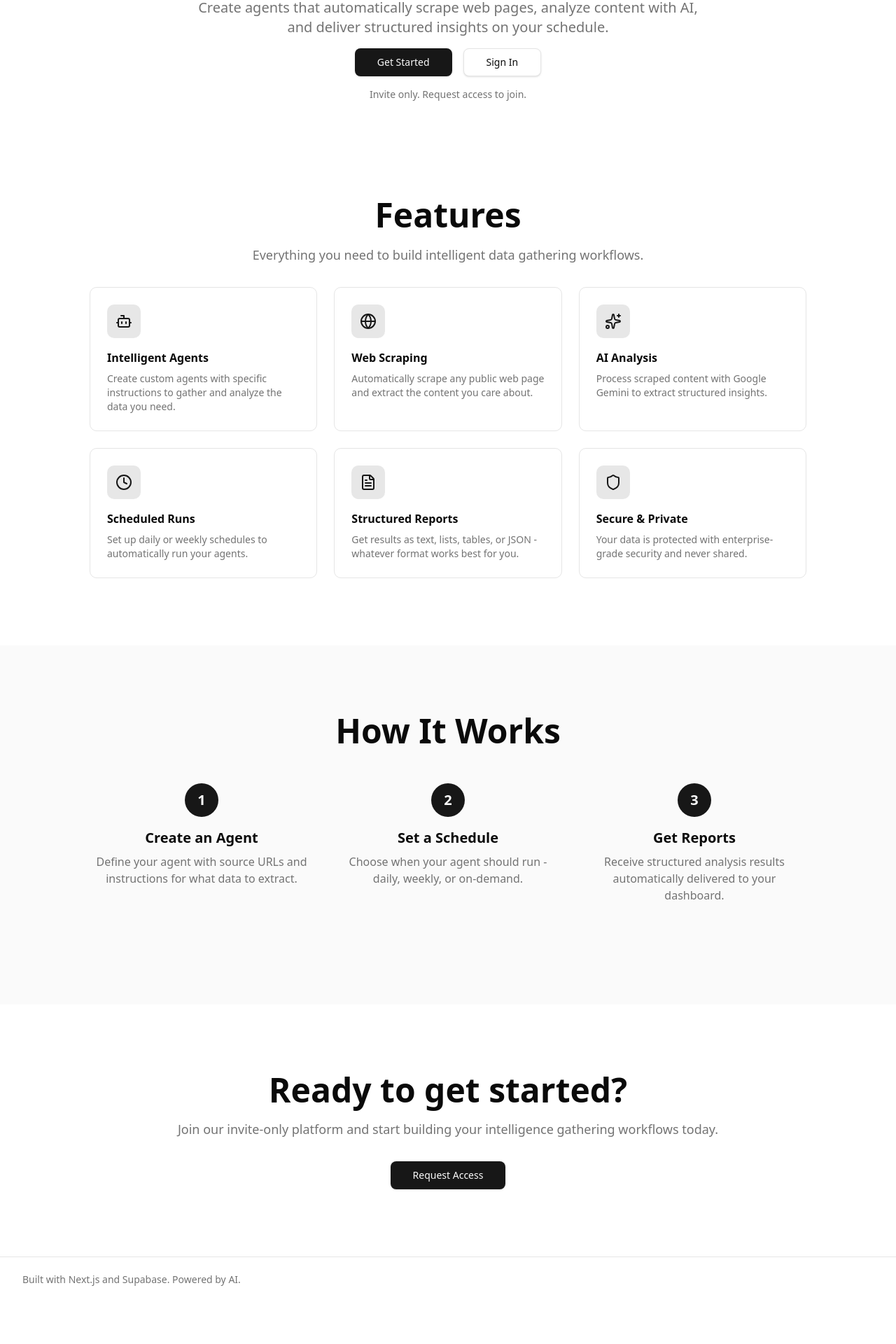
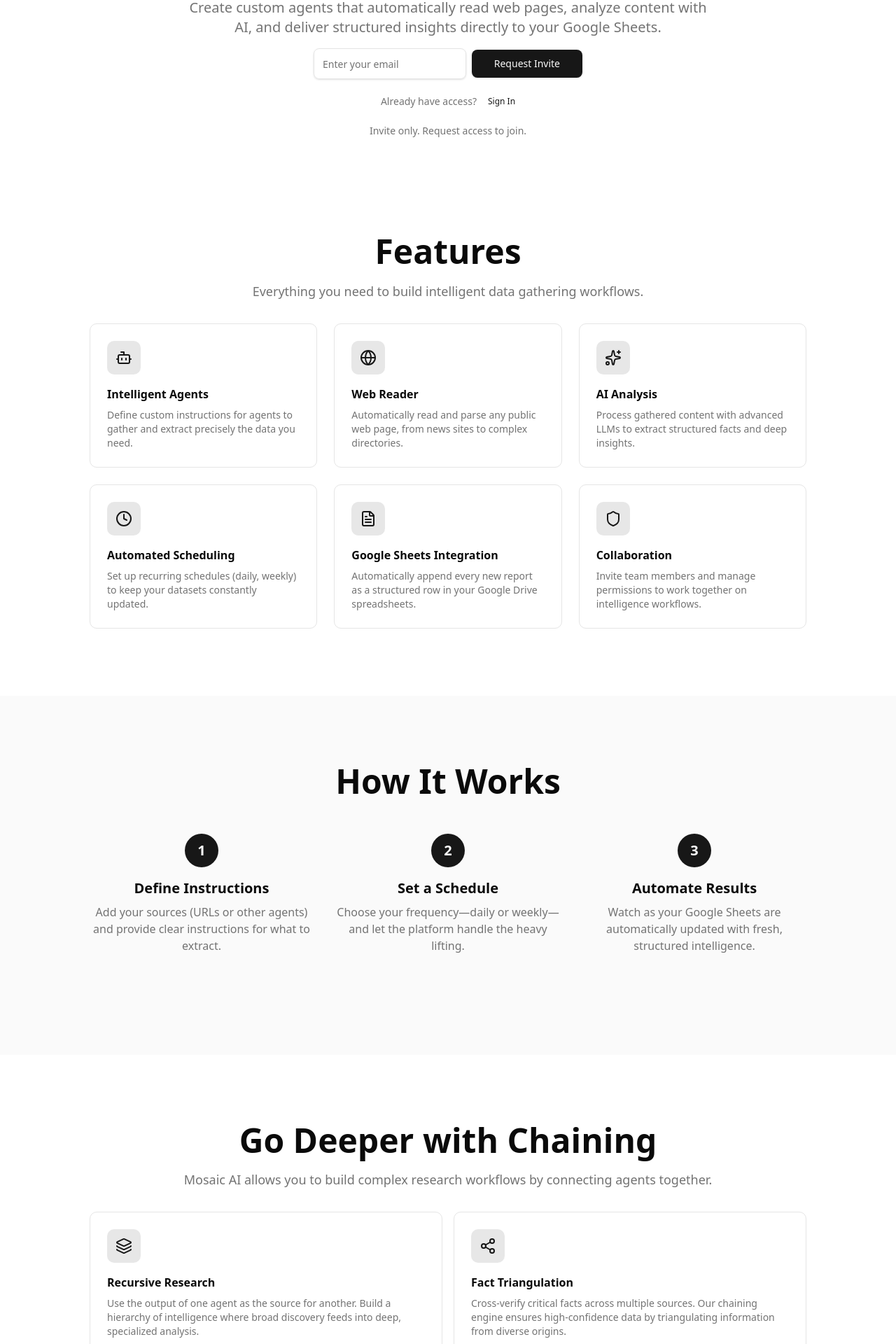
Before and after one commit to azimuthpro/mosaic-ai, a Next.js app: page / in a window 1280 px wide. Shown: the part 240-2160 px from the top of the page at 70% size. Before the commit the page ends 2100 px from the top, so only its background shows below. Built offline with nearby package versions, Linux system fonts and the light colour scheme; no server answers.

Commit message:
feat(marketing): add invite request form and workflow
Replace signup buttons with email invite form on landing page.
Add is_active column to allowlist table for approval workflow.
Update copy and add intelligence chaining section.

```diff
--- a/app/(marketing)/layout.tsx
+++ b/app/(marketing)/layout.tsx
@@ -17,7 +17,7 @@
       <footer className="border-t py-6 md:py-0">
         <div className="container flex flex-col items-center justify-between gap-4 md:h-16 md:flex-row">
           <p className="text-center text-sm leading-loose text-muted-foreground md:text-left">
-            Built with Next.js and Supabase. Powered by AI.
+            © 2026 Azimuth PRO. All rights reserved.
           </p>
         </div>
       </footer>
--- a/app/(marketing)/page.tsx
+++ b/app/(marketing)/page.tsx
@@ -1,6 +1,7 @@
 import Link from 'next/link'
 import { Button } from '@/components/ui/button'
-import { Bot, Globe, Sparkles, Clock, FileText, Shield } from 'lucide-react'
+import { Bot, Globe, Sparkles, Clock, FileText, Shield, Share2, Layers } from 'lucide-react'
+import { InviteForm } from '@/components/marketing/invite-form'
 
 export default function HomePage() {
   return (
@@ -9,22 +10,23 @@
       <section className="container flex flex-col items-center gap-4 pb-8 pt-6 md:py-10">
         <div className="flex max-w-[980px] flex-col items-center gap-2 text-center">
           <h1 className="text-3xl font-bold leading-tight tracking-tighter md:text-5xl lg:text-6xl lg:leading-[1.1]">
-            Automated Intelligence Gathering
+            Automate your web research
             <br className="hidden sm:inline" />
-            Powered by AI
+            with Intelligent Agents
           </h1>
           <p className="max-w-[750px] text-lg text-muted-foreground sm:text-xl">
-            Create agents that automatically scrape web pages, analyze content with AI,
-            and deliver structured insights on your schedule.
+            Create custom agents that automatically read web pages, analyze content with AI,
+            and deliver structured insights directly to your Google Sheets.
           </p>
         </div>
-        <div className="flex gap-4">
-          <Button asChild size="lg">
-            <Link href="/signup">Get Started</Link>
-          </Button>
-          <Button variant="outline" size="lg" asChild>
-            <Link href="/login">Sign In</Link>
-          </Button>
+        <div className="flex flex-col items-center gap-4 w-full max-w-sm">
+          <InviteForm />
+          <div className="flex gap-4 items-center">
+            <span className="text-sm text-muted-foreground">Already have access?</span>
+            <Button variant="link" size="sm" asChild className="px-0">
+              <Link href="/login">Sign In</Link>
+            </Button>
+          </div>
         </div>
         <p className="text-sm text-muted-foreground">
           Invite only. Request access to join.
@@ -49,7 +51,7 @@
             <div className="mt-4 space-y-2">
               <h3 className="font-bold">Intelligent Agents</h3>
               <p className="text-sm text-muted-foreground">
-                Create custom agents with specific instructions to gather and analyze the data you need.
+                Define custom instructions for agents to gather and extract precisely the data you need.
               </p>
             </div>
           </div>
@@ -58,9 +60,9 @@
               <Globe className="h-6 w-6 text-primary" />
             </div>
             <div className="mt-4 space-y-2">
-              <h3 className="font-bold">Web Scraping</h3>
+              <h3 className="font-bold">Web Reader</h3>
               <p className="text-sm text-muted-foreground">
-                Automatically scrape any public web page and extract the content you care about.
+                Automatically read and parse any public web page, from news sites to complex directories.
               </p>
             </div>
           </div>
@@ -71,7 +73,7 @@
             <div className="mt-4 space-y-2">
               <h3 className="font-bold">AI Analysis</h3>
               <p className="text-sm text-muted-foreground">
-                Process scraped content with Google Gemini to extract structured insights.
+                Process gathered content with advanced LLMs to extract structured facts and deep insights.
               </p>
             </div>
           </div>
@@ -80,9 +82,9 @@
               <Clock className="h-6 w-6 text-primary" />
             </div>
             <div className="mt-4 space-y-2">
-              <h3 className="font-bold">Scheduled Runs</h3>
+              <h3 className="font-bold">Automated Scheduling</h3>
               <p className="text-sm text-muted-foreground">
-                Set up daily or weekly schedules to automatically run your agents.
+                Set up recurring schedules (daily, weekly) to keep your datasets constantly updated.
               </p>
             </div>
           </div>
@@ -91,9 +93,9 @@
               <FileText className="h-6 w-6 text-primary" />
             </div>
             <div className="mt-4 space-y-2">
-              <h3 className="font-bold">Structured Reports</h3>
+              <h3 className="font-bold">Google Sheets Integration</h3>
               <p className="text-sm text-muted-foreground">
-                Get results as text, lists, tables, or JSON - whatever format works best for you.
+                Automatically append every new report as a structured row in your Google Drive spreadsheets.
               </p>
             </div>
           </div>
@@ -102,9 +104,9 @@
               <Shield className="h-6 w-6 text-primary" />
             </div>
             <div className="mt-4 space-y-2">
-              <h3 className="font-bold">Secure & Private</h3>
+              <h3 className="font-bold">Collaboration</h3>
               <p className="text-sm text-muted-foreground">
-                Your data is protected with enterprise-grade security and never shared.
+                Invite team members and manage permissions to work together on intelligence workflows.
               </p>
             </div>
           </div>
@@ -123,9 +125,9 @@
             <div className="flex h-12 w-12 items-center justify-center rounded-full bg-primary text-primary-foreground text-xl font-bold">
               1
             </div>
-            <h3 className="mt-4 text-xl font-bold">Create an Agent</h3>
+            <h3 className="mt-4 text-xl font-bold">Define Instructions</h3>
             <p className="mt-2 text-muted-foreground">
-              Define your agent with source URLs and instructions for what data to extract.
+              Add your sources (URLs or other agents) and provide clear instructions for what to extract.
             </p>
           </div>
           <div className="flex flex-col items-center text-center">
@@ -134,17 +136,55 @@
             </div>
             <h3 className="mt-4 text-xl font-bold">Set a Schedule</h3>
             <p className="mt-2 text-muted-foreground">
-              Choose when your agent should run - daily, weekly, or on-demand.
+              Choose your frequency—daily or weekly—and let the platform handle the heavy lifting.
             </p>
           </div>
           <div className="flex flex-col items-center text-center">
             <div className="flex h-12 w-12 items-center justify-center rounded-full bg-primary text-primary-foreground text-xl font-bold">
               3
             </div>
-            <h3 className="mt-4 text-xl font-bold">Get Reports</h3>
+            <h3 className="mt-4 text-xl font-bold">Automate Results</h3>
             <p className="mt-2 text-muted-foreground">
-              Receive structured analysis results automatically delivered to your dashboard.
+              Watch as your Google Sheets are automatically updated with fresh, structured intelligence.
             </p>
+          </div>
+        </div>
+      </section>
+
+      {/* Intelligence Chaining Section */}
+      <section className="container py-8 md:py-12 lg:py-24">
+        <div className="mx-auto flex max-w-[58rem] flex-col items-center justify-center gap-4 text-center">
+          <h2 className="text-3xl font-bold leading-[1.1] sm:text-3xl md:text-5xl">
+            Go Deeper with Chaining
+          </h2>
+          <p className="max-w-[85%] leading-normal text-muted-foreground sm:text-lg sm:leading-7">
+            Mosaic AI allows you to build complex research workflows by connecting agents together.
+          </p>
+        </div>
+        <div className="mx-auto grid justify-center gap-4 sm:grid-cols-2 md:max-w-[64rem] mt-8">
+          <div className="relative overflow-hidden rounded-lg border bg-background p-6">
+            <div className="flex h-12 w-12 items-center justify-center rounded-lg bg-primary/10">
+              <Layers className="h-6 w-6 text-primary" />
+            </div>
+            <div className="mt-4 space-y-2">
+              <h3 className="font-bold">Recursive Research</h3>
+              <p className="text-sm text-muted-foreground">
+                Use the output of one agent as the source for another. Build a hierarchy of intelligence
+                where broad discovery feeds into deep, specialized analysis.
+              </p>
+            </div>
+          </div>
+          <div className="relative overflow-hidden rounded-lg border bg-background p-6">
+            <div className="flex h-12 w-12 items-center justify-center rounded-lg bg-primary/10">
+              <Share2 className="h-6 w-6 text-primary" />
+            </div>
+            <div className="mt-4 space-y-2">
+              <h3 className="font-bold">Fact Triangulation</h3>
+              <p className="text-sm text-muted-foreground">
+                Cross-verify critical facts across multiple sources. Our chaining engine ensures
+                high-confidence data by triangulating information from diverse origins.
+              </p>
+            </div>
           </div>
         </div>
       </section>
@@ -158,9 +198,9 @@
           <p className="max-w-[85%] leading-normal text-muted-foreground sm:text-lg sm:leading-7">
             Join our invite-only platform and start building your intelligence gathering workflows today.
           </p>
-          <Button asChild size="lg" className="mt-4">
-            <Link href="/signup">Request Access</Link>
-          </Button>
+          <div className="mt-4 w-full flex justify-center">
+            <InviteForm />
+          </div>
         </div>
       </section>
     </div>
--- /dev/null
+++ b/components/marketing/invite-form.tsx
@@ -0,0 +1,65 @@
+"use client"
+
+import * as React from "react"
+import { Button } from "@/components/ui/button"
+import { Input } from "@/components/ui/input"
+import { CheckCircle2, AlertCircle } from "lucide-react"
+import { requestInvite } from "@/lib/actions/invite"
+
+export function InviteForm() {
+  const [email, setEmail] = React.useState("")
+  const [isLoading, setIsLoading] = React.useState(false)
+  const [isSubmitted, setIsSubmitted] = React.useState(false)
+  const [error, setError] = React.useState<string | null>(null)
+
+  const handleSubmit = async (e: React.FormEvent) => {
+    e.preventDefault()
+    setIsLoading(true)
+    setError(null)
+
+    const result = await requestInvite(email)
+
+    setIsLoading(false)
+
+    if (result.error) {
+      setError(result.error)
+    } else {
+      setIsSubmitted(true)
+      setEmail("")
+    }
+  }
+
+  if (isSubmitted) {
+    return (
+      <div className="flex items-center gap-2 text-green-600 font-medium py-2">
+        <CheckCircle2 className="h-5 w-5" />
+        <span>Request sent! We'll get back to you soon.</span>
+      </div>
+    )
+  }
+
+  return (
+    <div className="flex flex-col w-full max-w-sm gap-2">
+      <form onSubmit={handleSubmit} className="flex w-full items-center space-x-2">
+        <Input
+          type="email"
+          placeholder="Enter your email"
+          value={email}
+          onChange={(e) => setEmail(e.target.value)}
+          required
+          className="h-11"
+          disabled={isLoading}
+        />
+        <Button type="submit" size="lg" disabled={isLoading}>
+          {isLoading ? "Sending..." : "Request Invite"}
+        </Button>
+      </form>
+      {error && (
+        <div className="flex items-center gap-2 text-destructive text-sm font-medium px-1">
+          <AlertCircle className="h-4 w-4" />
+          <span>{error}</span>
+        </div>
+      )}
+    </div>
+  )
+}
--- /dev/null
+++ b/lib/actions/invite.ts
@@ -0,0 +1,20 @@
+'use server'
+
+import { addToAllowlist } from '@/lib/supabase/admin'
+
+export async function requestInvite(email: string) {
+  if (!email || !email.includes('@')) {
+    return { error: 'Invalid email address' }
+  }
+
+  const { error } = await addToAllowlist(email)
+
+  if (error) {
+    if (error.code === '23505') {
+      return { error: 'This email has already requested an invite.' }
+    }
+    return { error: 'Failed to request invite. Please try again later.' }
+  }
+
+  return { success: true }
+}
--- a/types/database.ts
+++ b/types/database.ts
@@ -19,18 +19,21 @@
           email: string
           created_at: string
           invited_by: string | null
+          is_active: boolean
         }
         Insert: {
           id?: string
           email: string
           created_at?: string
           invited_by?: string | null
+          is_active?: boolean
         }
         Update: {
           id?: string
           email?: string
           created_at?: string
           invited_by?: string | null
+          is_active?: boolean
         }
       }
       users: {
```
Also changed, not shown: lib/supabase/admin.ts (+15 -0 lines), 1 other file (tests, documents, lock files or other folders).
